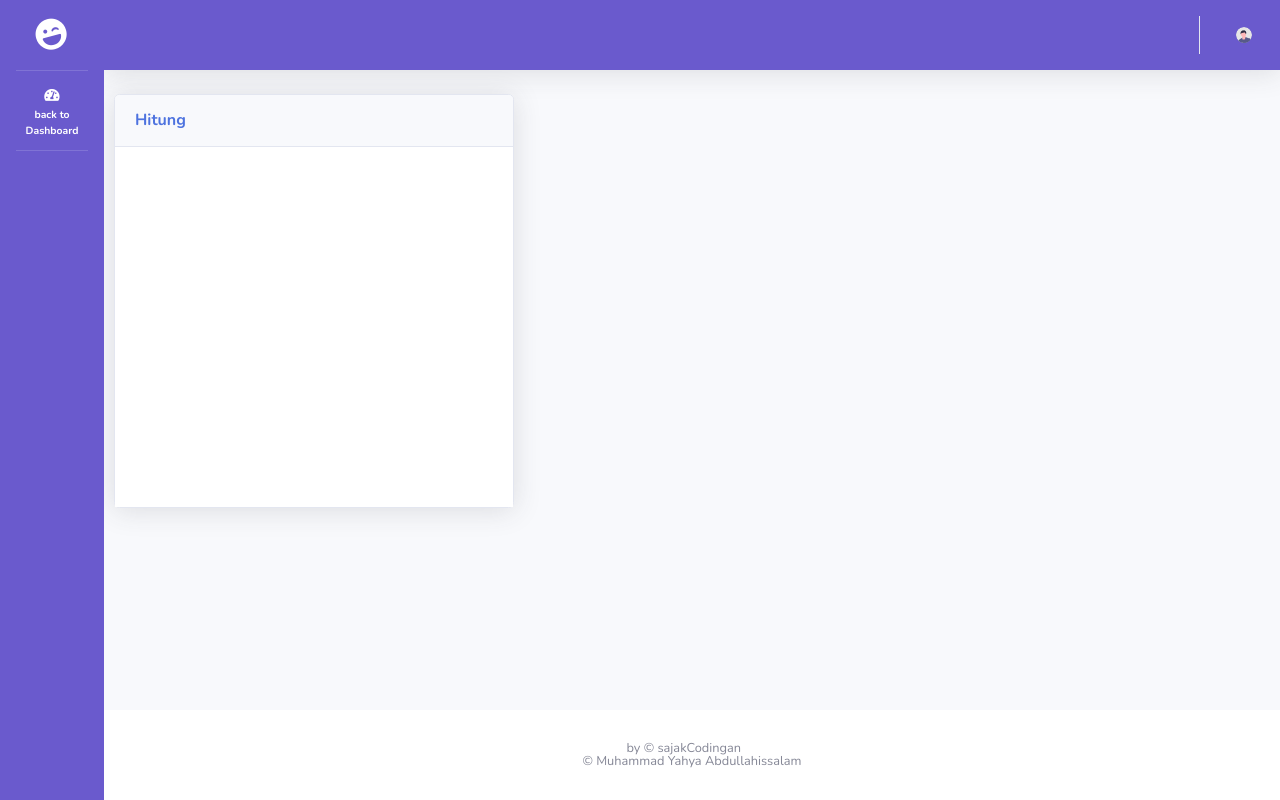
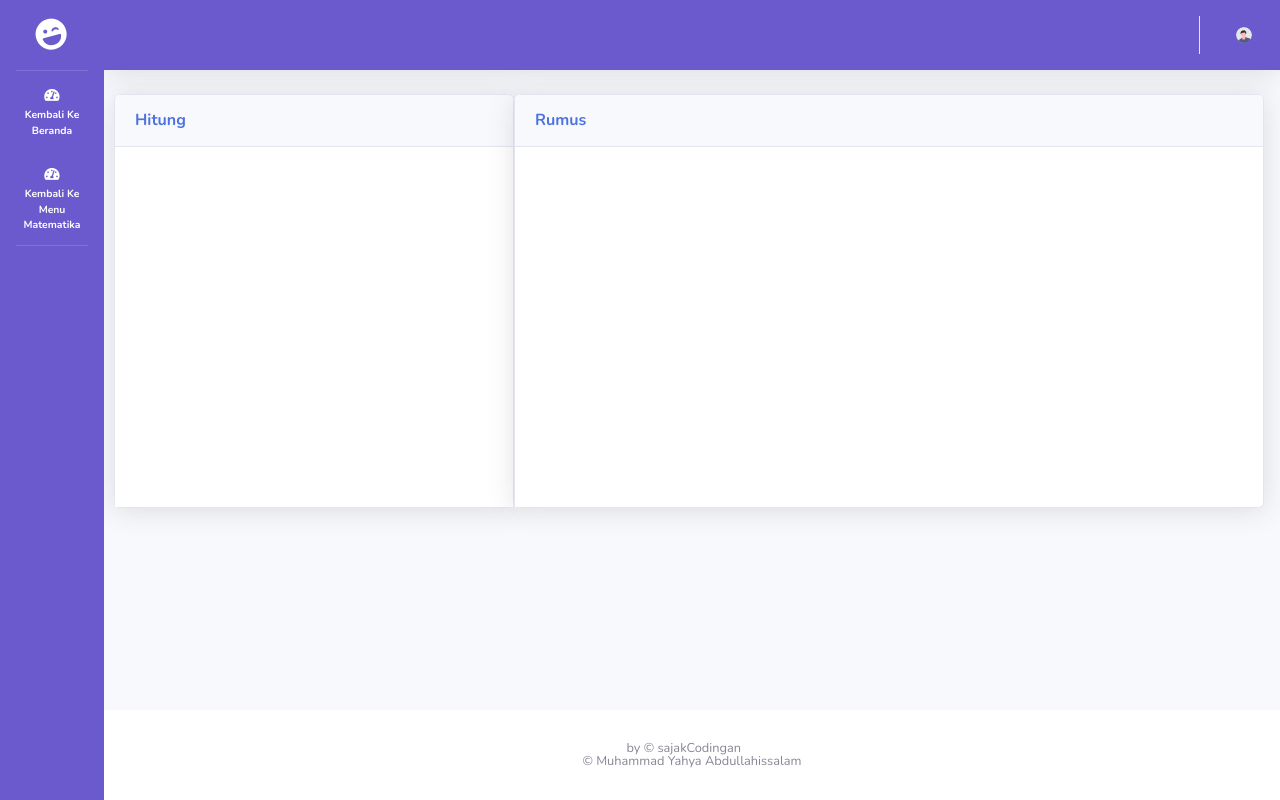
Before and after one commit to yahya542/scidac, a Django app: a page that uses templates/math/dasar/Geometri.html in a window 1280 px wide. Run offline with Django 5.2, Linux system fonts and the light colour scheme; some libraries are stand-ins or nearby versions.

Commit message:
ubah ke bahasa indonesia

```diff
--- a/templates/math/dasar/Geometri.html
+++ b/templates/math/dasar/Geometri.html
@@ -49,8 +49,14 @@
             <li class="nav-item active">
                 <a class="nav-link" href="/dashboard">
                     <i class="fas fa-fw fa-tachometer-alt"></i>
-                    <span> back to Dashboard</span></a>
+                    <span> Kembali Ke Beranda</span></a>
             </li>
+            <li class="nav-item active">
+                <a class="nav-link" href="/math-math">
+                    <i class="fas fa-fw fa-tachometer-alt"></i>
+                    <span> Kembali Ke Menu Matematika </span></a>
+            </li>
+
 
 
             <!-- Divider -->
@@ -154,11 +160,23 @@
 
                 <div class="row">
 
-                    <!-- Card 2 (contoh lain) -->
+
                     <div class="col-xl-4 col-lg-5">
                         <div class="card shadow mb-5" style="width: 400px; margin-left: 10px;">
                             <div class="card-header py-3 d-flex flex-row align-items-center justify-content-between">
                                 <h6 class="m-0 font-weight-bold text-primary">Hitung</h6>
+                            </div>
+                            <div style="background-color: white; height: 360px; display: flex; justify-content: center; align-items: center; width: 398px;"
+                                class="card-body">
+
+
+                            </div>
+                        </div>
+                    </div>
+                    <div class="col-xl-4 col-lg-5">
+                        <div class="card shadow mb-5" style="width: 750px; margin-left: 10px;">
+                            <div class="card-header py-3 d-flex flex-row align-items-center justify-content-between">
+                                <h6 class="m-0 font-weight-bold text-primary">Rumus</h6>
                             </div>
                             <div style="background-color: white; height: 360px; display: flex; justify-content: center; align-items: center; width: 398px;"
                                 class="card-body">
```
Also changed, not shown: templates/dashboard.html (+9 -10 lines).
